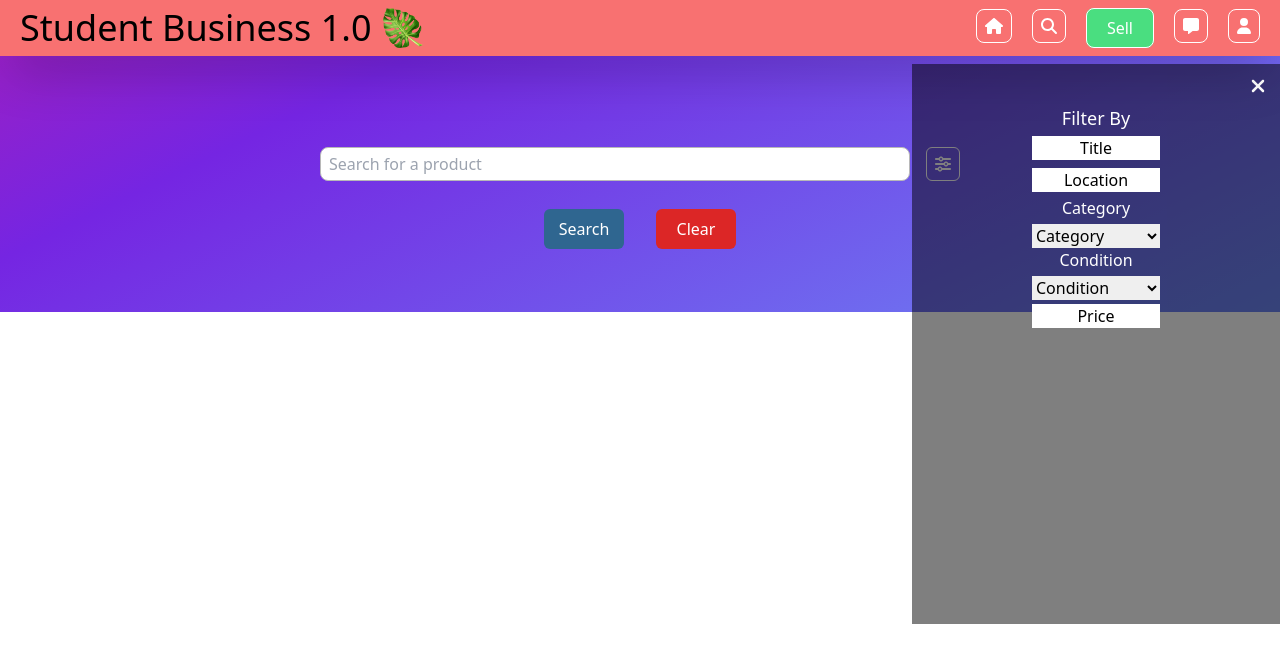
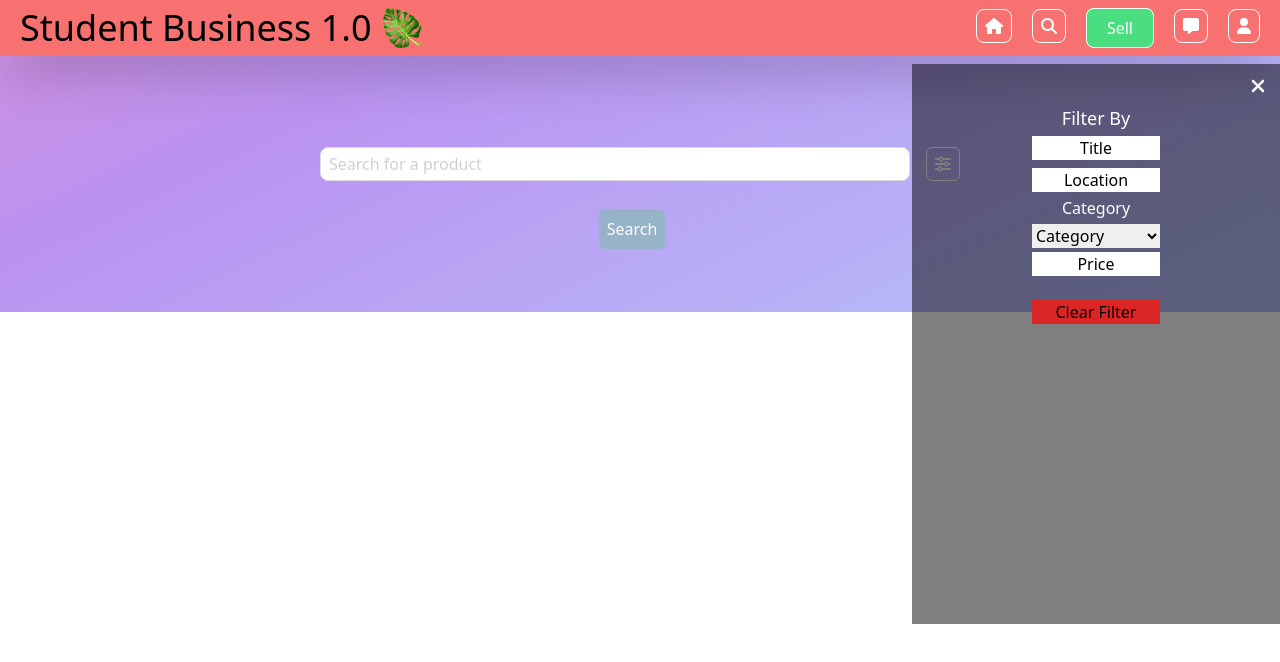
Before and after one commit to KofiAckah/Student-Business-1.0, a React (Vite) app in the folder frontend/: page /search in a window 1280 px wide. Both pictures are taken after a click on the button 943 px from the left and 164 px from the top of the page. Shown: the top 662 px of the page. Built offline with nearby package versions, Linux system fonts and the light colour scheme.

Commit message:
Added Filters to the search

```diff
--- a/frontend/src/Pages/Search.jsx
+++ b/frontend/src/Pages/Search.jsx
@@ -10,8 +10,11 @@ import NavBar from "../Components/NavBar";
 
 export default function Search() {
   const [query, setQuery] = useState("");
+  const [minPrice, setMinPrice] = useState("");
+  const [maxPrice, setMaxPrice] = useState("");
   const [products, setProducts] = useState([]);
   const [searchMode, setSearchMode] = useState("all");
+  const [category, setCategory] = useState("");
   const [displayFilter, setDisplayFilter] = useState(false);
   const { enqueueSnackbar } = useSnackbar();
 
@@ -43,11 +46,43 @@ export default function Search() {
     }
   };
 
-  // search-by-location
   const handleSearchByLocation = async () => {
     try {
       const res = await axios.get(
         `http://localhost:3005/user/search-by-location?query=${query}`,
+        {
+          withCredentials: true,
+        }
+      );
+      setProducts(res.data);
+    } catch (error) {
+      enqueueSnackbar(error.response.data.msg, { variant: "error" });
+    }
+  };
+
+  const handleSearchByCategory = async () => {
+    try {
+      const res = await axios.get(
+        `http://localhost:3005/user/search-by-categoryandtitle?category=${category}&title=${query}`,
+        {
+          withCredentials: true,
+        }
+      );
+      setProducts(res.data);
+    } catch (error) {
+      enqueueSnackbar(error.response.data.msg, { variant: "error" });
+    }
+  };
+
+  const handleCategoryChange = (e) => {
+    setCategory(e.target.value);
+  };
+
+  // search-by-price-range
+  const handleSearchByPriceRange = async () => {
+    try {
+      const res = await axios.get(
+        `http://localhost:3005/user/search-by-price-range?minPrice=${minPrice}&maxPrice=${maxPrice}`,
         {
           withCredentials: true,
         }
@@ -65,6 +100,12 @@ export default function Search() {
         break;
       case "location":
         handleSearchByLocation();
+        break;
+      case "category":
+        handleSearchByCategory();
+        break;
+      case "price":
+        handleSearchByPriceRange();
         break;
       default:
         handleAllSearch();
@@ -85,9 +126,33 @@ export default function Search() {
             <input
               type="text"
               placeholder="Search for a product"
-              className="loginInput"
+              className={`loginInput ${searchMode === "price" ? "hidden" : ""}`}
               onChange={(e) => setQuery(e.target.value)}
             />
+            <div
+              className={`${
+                searchMode !== "price" ? "hidden" : ""
+              } flex w-full justify-center`}
+            >
+              <div className="flex items-center justify-center flex-col mr-2">
+                <label>Min Value</label>
+                <input
+                  type="number"
+                  placeholder="Min value"
+                  className={`loginInput`}
+                  onChange={(e) => setMinPrice(e.target.value)}
+                />
+              </div>
+              <div className="flex items-center justify-center flex-col">
+                <label>Max Value</label>
+                <input
+                  type="number"
+                  placeholder="Max value"
+                  className={`loginInput`}
+                  onChange={(e) => setMaxPrice(e.target.value)}
+                />
+              </div>
+            </div>
             <button
               className="ml-4 text-white border border-white rounded-md p-1 px-2 group relative"
               onClick={() => setDisplayFilter(true)}
@@ -100,21 +165,26 @@ export default function Search() {
           </div>
           <div className="mt-4">
             <button
-              className="bg-primary-100 text-white p-2 rounded-md mr-4 w-20"
+              className="bg-primary-100 text-white p-2 rounded-md mr-4"
               onClick={handleFilter}
             >
               Search
             </button>
             <button
-              disabled={query === ""}
-              className={`bg-red-600 text-white p-2 rounded-md ml-4 w-20 ${
-                query === "" && "cursor-not-allowed"
-              }`}
+              className={`bg-red-600 text-white p-2 rounded-md ml-4 ${
+                products.length === 0 ? "hidden" : ""
+              } `}
               onClick={handleClear}
             >
-              Clear
+              Clear Results
             </button>
           </div>
+          <div
+            className={`${
+              displayFilter ? "block" : "hidden"
+            } fixed bg-white h-[100rem] w-full bg-opacity-50`}
+            onClick={() => setDisplayFilter(false)}
+          ></div>
           <div
             className={`fixed right-0 bg-black bg-opacity-50 h-[70%] w-[70%] sm:w-[23rem] top-16 ${
               displayFilter ? "block" : "hidden"
@@ -150,9 +220,12 @@ export default function Search() {
                 Category
               </label>
               <select
-                className="w-[50%] sm:w-[8rem] mx-auto"
-                // value={category}
-                // onChange={handleCategoryChange}
+                className={`w-[50%] sm:w-[8rem] mx-auto ${
+                  searchMode === "category" ? "bg-red-400" : ""
+                }`}
+                value={category}
+                onChange={handleCategoryChange}
+                onClick={() => setSearchMode("category")}
               >
                 <option value="">Category</option>
                 <option value="Clothes">Clothes</option>
@@ -164,23 +237,40 @@ export default function Search() {
                 <option value="Student Needs">Student Needs</option>
                 <option value="Others">Others</option>
               </select>
-              <label htmlFor="condition" className="mx-auto text-white mb-1">
-                Condition
-              </label>
-              <select
-                className="w-[50%] sm:w-[8rem] mx-auto"
-                // value={condition}
-                // onChange={(e) => setCondition(e.target.value)}
+              <button
+                className={`searchFilterBtn ${
+                  searchMode === "price" ? "bg-red-400" : ""
+                }`}
+                onClick={() => setSearchMode("price")}
               >
-                <option value="">Condition</option>
-                <option value="New">New</option>
-                <option value="Used">Used</option>
-              </select>
-              <button className="searchFilterBtn">Price</button>
+                Price
+              </button>
+              <button
+                className={`searchFilterBtn bg-red-600 mt-5`}
+                onClick={handleClear}
+              >
+                Clear Filter
+              </button>
             </div>
           </div>
         </div>
-        <div className="flex flex-wrap sm:gap-2 my-4 lg:w-2/3 mx-5 lg:mx-auto">
+        {products.length !== 0 && searchMode === "title" && (
+          <p className="mt-4">Results of Only Product Name</p>
+        )}
+        {products.length !== 0 && searchMode === "location" && (
+          <p className="mt-4">Results of Only Location Name</p>
+        )}
+        {products.length !== 0 && searchMode === "category" && (
+          <p className="mt-4">Results of Category : {category}</p>
+        )}
+        {products.length !== 0 && searchMode === "price" && (
+          <>
+            <p className="mt-4">Prices Reseults</p>
+            <p className="">Min: {minPrice}</p>
+            <p className="">Max: {maxPrice}</p>
+          </>
+        )}
+        <div className="flex flex-wrap sm:gap-2 mb-4 lg:w-2/3 mx-5 lg:mx-auto">
           {products.map((product, index) => (
             <Link
               key={index}
```
Also changed, not shown: 2 other files (tests, documents, lock files or other folders).
